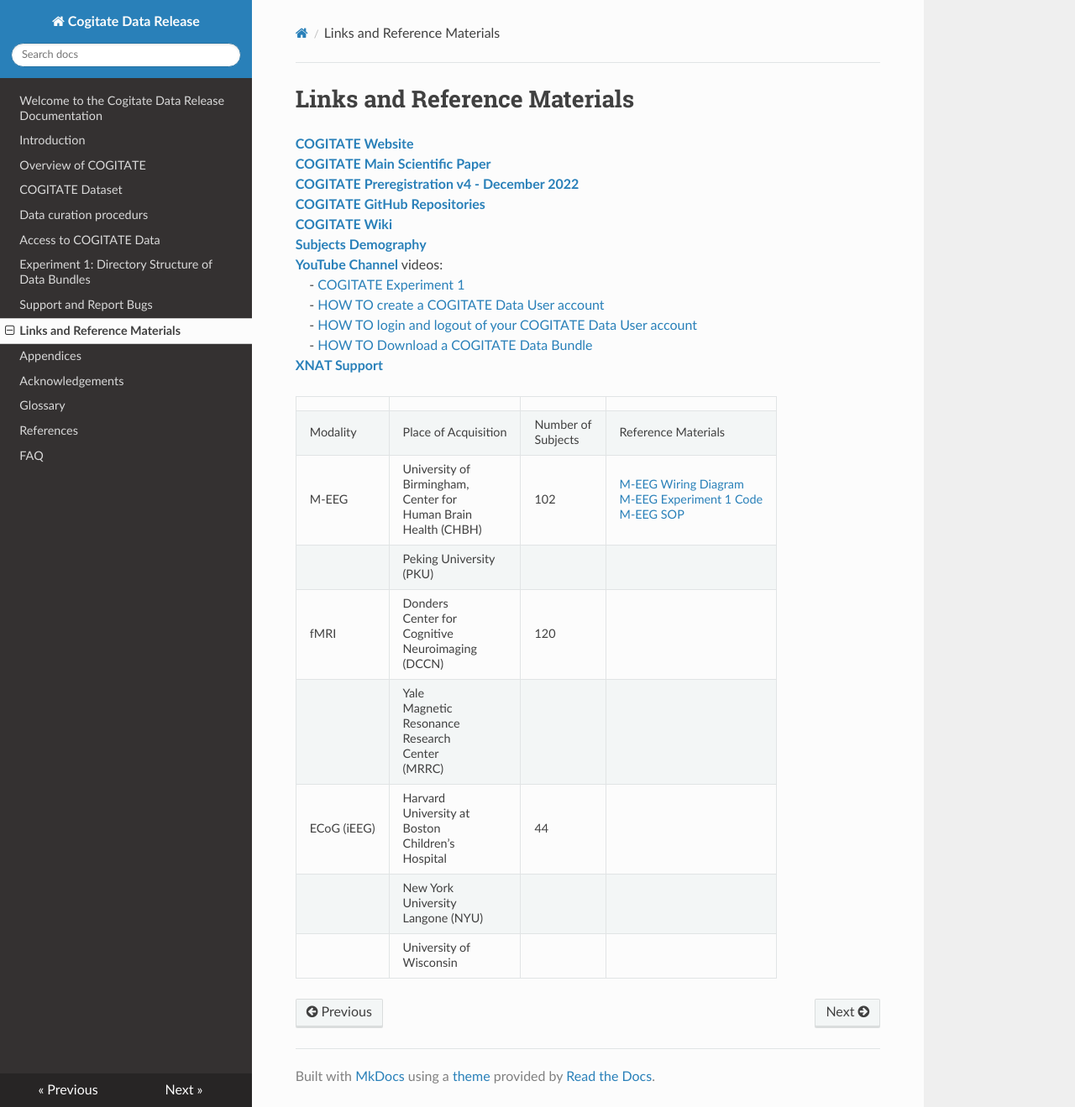
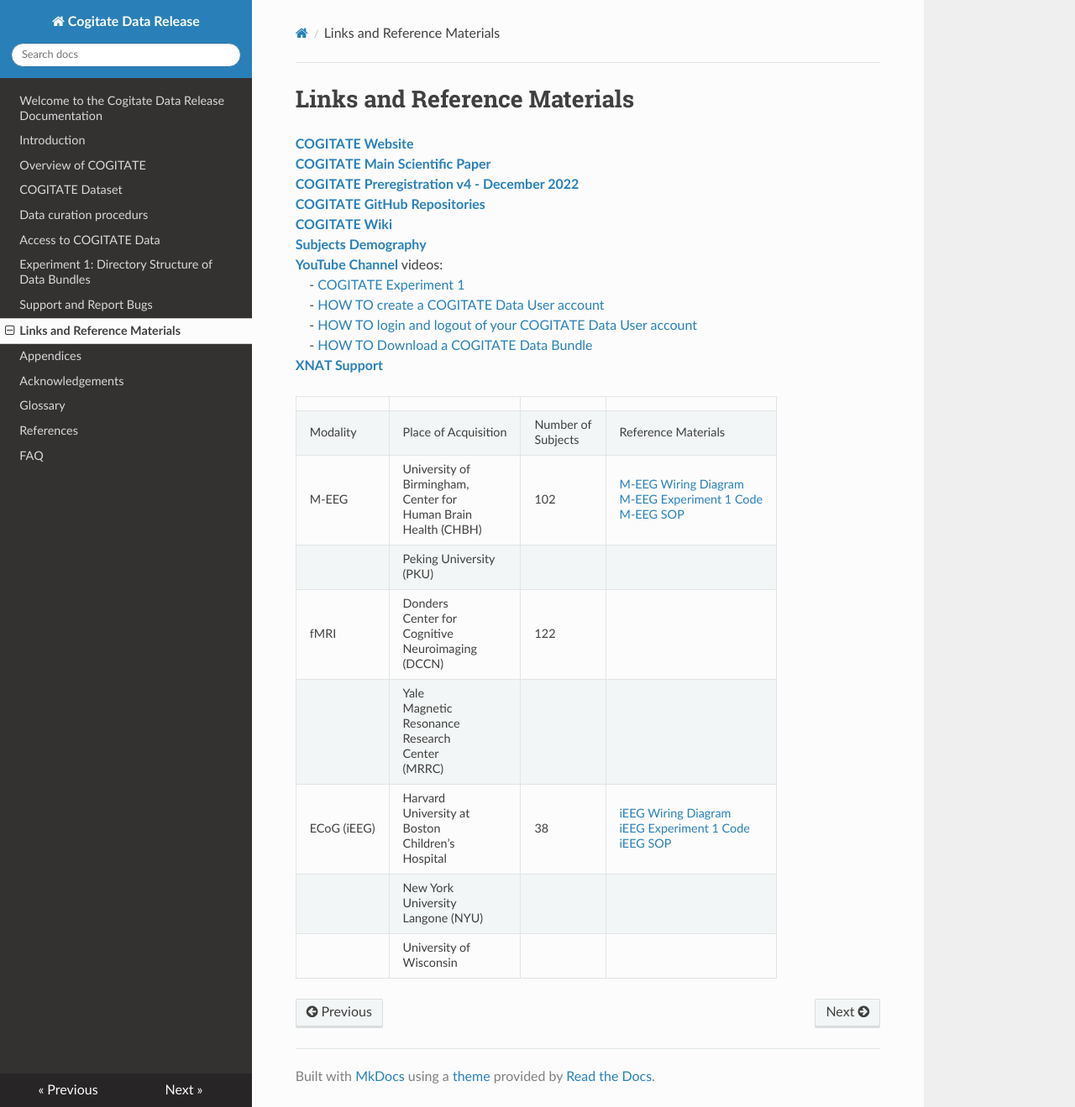
Before and after one commit to Cogitate-consortium/cogitate-data, an MkDocs documentation site: the page built from docs/08_links.md, in a window 1280 px wide and 1319 px high. Shown: the whole window at 84% size. Built offline with MkDocs 1.6.1, drawn with Linux system fonts in a browser that asks for light colours; nearby versions of some CDN libraries.

Commit message:
Added links and updated number of subjects and subjects demography link

```diff
--- a/docs/08_links.md
+++ b/docs/08_links.md
@@ -5,7 +5,7 @@
 [**COGITATE Preregistration v4 - December 2022**](https://osf.io/gm3vd)
 [**COGITATE GitHub Repositories**](https://github.com/Cogitate-consortium)
 [**COGITATE Wiki**](https://cogitate-consortium.github.io/cogitate-data/)
-[**Subjects Demography**](https://github.com/Cogitate-consortium/cogitate-data/blob/main/assets/documentation_v1.0/linked_files_v1.0/2024-01-15_subjects_demographics_msp1_curated.xlsx)
+[**Subjects Demography**](https://github.com/Cogitate-consortium/cogitate-data/raw/main/assets/documentation_v1.1/linked_files_v1.1/subjects_demography-EXP1-released-data_2024-04-026_v1.1.xlsx)
 [**YouTube Channel**](https://www.youtube.com/@ARC-COGITATE) videos:
 &nbsp;&nbsp;&nbsp;&nbsp;- [COGITATE Experiment 1](https://www.youtube.com/watch?v=V93Agvo4G2Y)
 &nbsp;&nbsp;&nbsp;&nbsp;- [HOW TO create a COGITATE Data User account](https://www.youtube.com/watch?v=FFqN5Pech0w)
@@ -18,8 +18,8 @@
 |Modality|Place of Acquisition|Number of <br>Subjects|Reference Materials|
 |M-EEG|University of <br>Birmingham, <br>Center for <br>Human Brain <br>Health (CHBH)|102|[M-EEG Wiring Diagram](https://github.com/Cogitate-consortium/cogitate-data/blob/main/assets/documentation_v1.0/linked_files_v1.0/cogitate_wiring_diagrams_MEEG.pdf)<br>[M-EEG Experiment 1 Code](https://github.com/Cogitate-consortium/cogitate-experiment-code/tree/MEEG-Exp1)<br>[M-EEG SOP](https://github.com/Cogitate-consortium/cogitate-data/blob/main/assets/documentation_v1.0/linked_files_v1.0/MEG%20SOP_v1.0.pdf)|
 | |Peking University <br>(PKU)|
-|fMRI|Donders <br>Center for <br>Cognitive <br>Neuroimaging <br>(DCCN)|120||
+|fMRI|Donders <br>Center for <br>Cognitive <br>Neuroimaging <br>(DCCN)|122||
 | |Yale <br>Magnetic <br>Resonance <br> Research <br>Center <br>(MRRC)|
-|ECoG (iEEG)|Harvard <br>University at <br>Boston <br>Children’s <br>Hospital|44||
+|ECoG (iEEG)|Harvard <br>University at <br>Boston <br>Children’s <br>Hospital|38|[iEEG Wiring Diagram](https://github.com/Cogitate-consortium/cogitate-data/raw/main/assets/documentation_v1.1/linked_files_v1.1/cogitate-wiring-diagrams_ECOG_2024-04-26_v1.1.pdf)<br>[iEEG Experiment 1 Code](https://github.com/Cogitate-consortium/cogitate-experiment-code/tree/ECOG-Exp1-Latest)<br>[iEEG SOP](https://github.com/Cogitate-consortium/cogitate-data/raw/main/assets/documentation_v1.1/linked_files_v1.1/SOP%20iEEG%20General_v2.pdf)|
 | |New York <br>University <br>Langone (NYU)|
 | |University of <br>Wisconsin|
```
